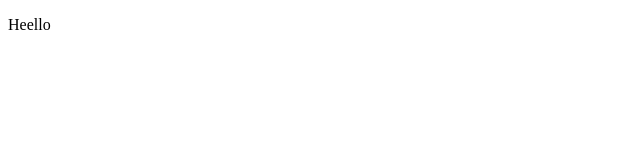
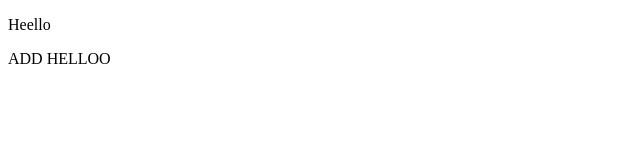
Before and after one commit to JPmondal/firstRepo, a plain HTML site: page index.html in a window 1280 px wide. Shown: the whole page, without its empty margins (0-640 px from the left). Drawn offline with Linux system fonts and the light colour scheme.

Commit message:
Change ALL

```diff
--- a/index.html
+++ b/index.html
@@ -7,5 +7,6 @@
 </head>
 <body>
     <p>Heello</p>
+    <p>ADD HELLOO</p>
 </body>
 </html>
```
Also changed, not shown: 1 other file.
